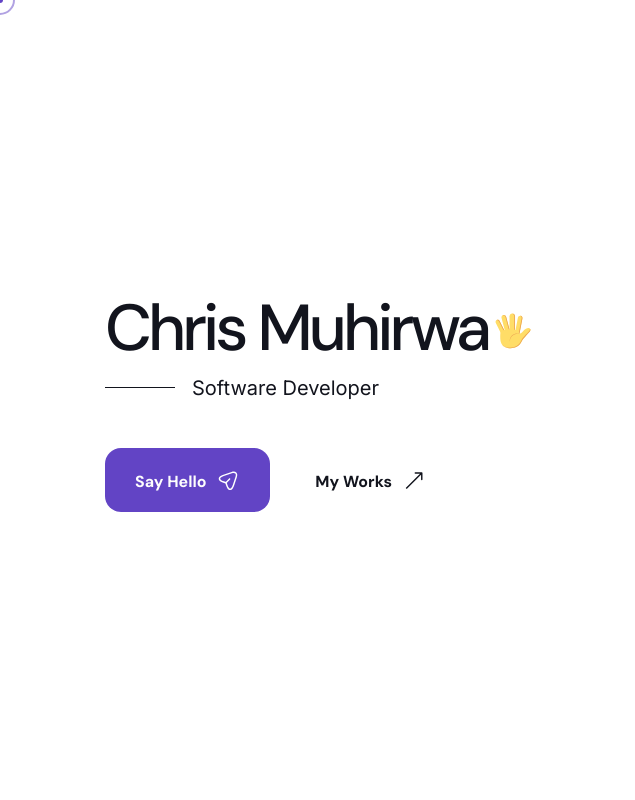
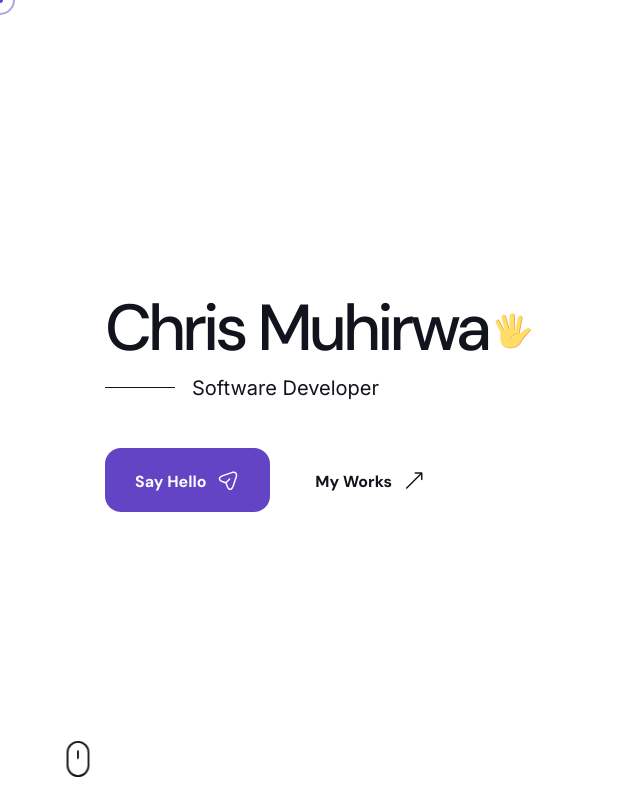
Before and after one commit to chrismuhirwa/My-Portfolio, a plain HTML site: page index.html in a window 1280 px wide. Shown: the top 800 px of the page, 0-635 px from the left. Drawn offline with Linux system fonts and the light colour scheme; no server answers.

Commit message:
moved down button to hero folder

```diff
--- a/index.html
+++ b/index.html
@@ -124,7 +124,7 @@
 				</div>
 			</div>
 			<div class="orido_tm_down">
-				<a class="anchor" href="#about"><img class="svg" src="img/svg/down_button.svg" alt="" /></a>
+				<a class="anchor" href="#about"><img class="svg" src="img/hero/down_button.svg" alt="" /></a>
 			</div>
 			<div class="avatar">
 				<div class="img">
```
Also changed, not shown: img/hero/down_button.svg (added).
